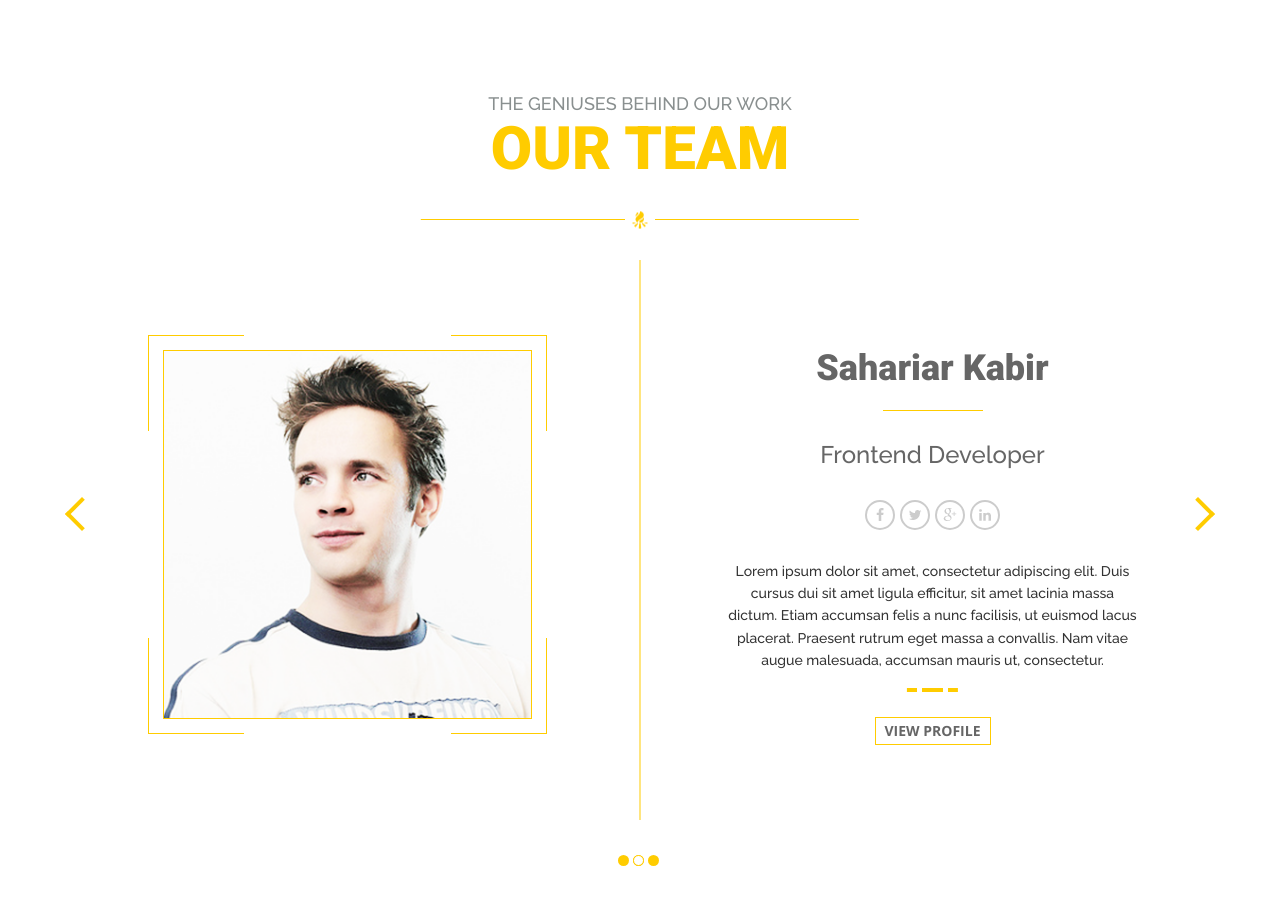
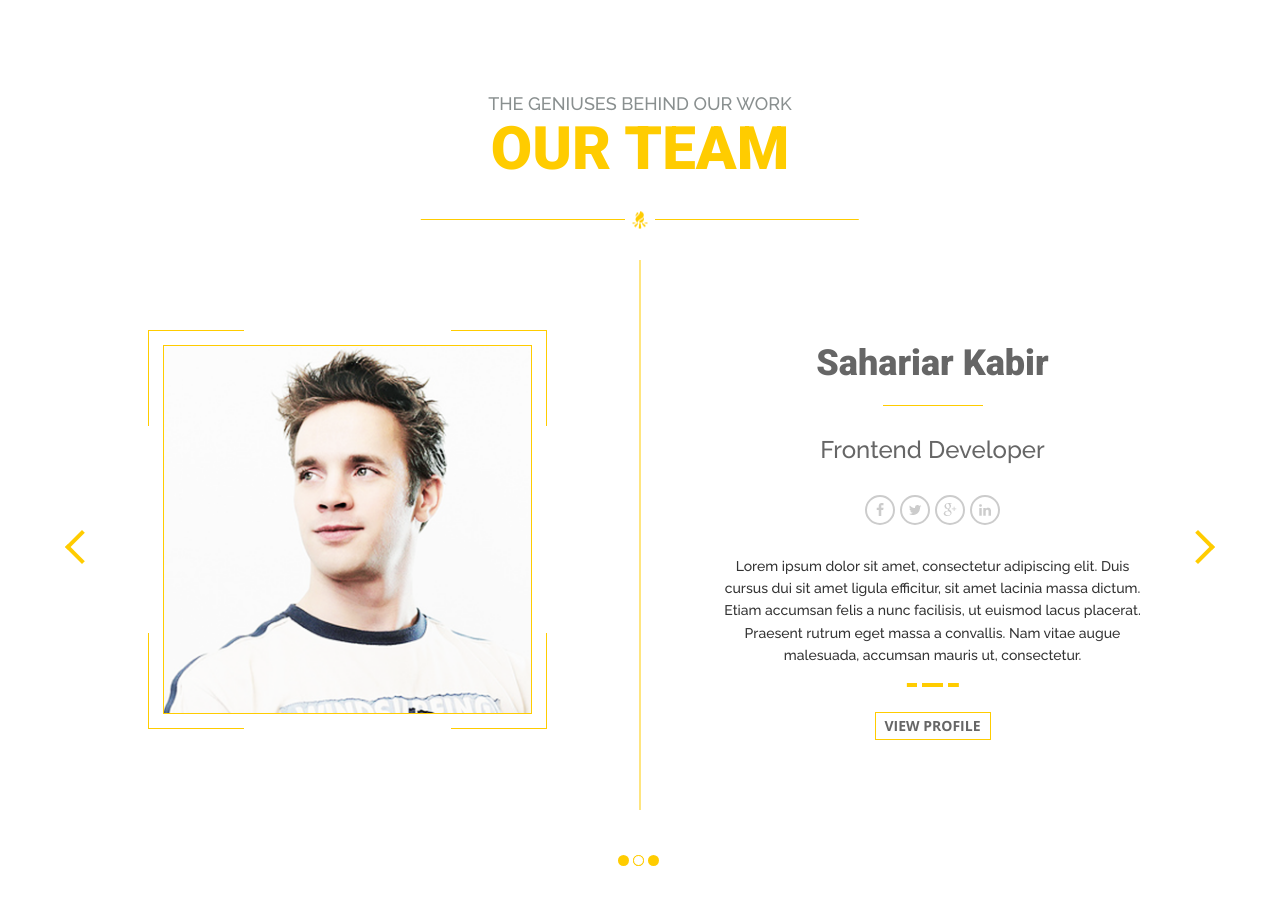
Before and after one commit to serilen/our-team, a plain HTML site: page index.html in a window 1280 px wide. Drawn offline with nearby package versions, Linux system fonts and the light colour scheme.

Commit message:
add user-card and slider__item

```diff
--- a/index.html
+++ b/index.html
@@ -27,20 +27,21 @@
 			<div class="slider">
 				<a class="slider__arrow slider__arrow--left">
 				</a>
+
+				<div class="slider__item">
+					<div class="user-card">
 						<div class="row">
 							<div class="col-6">
-						<div class="slider__item">
-							<div class="wrap-img">
-								<img class="slider__img img-responsive" src="image/foto-sahariar-kabir.png" alt="photo Sahariar Kabir">
+								<div class="user-card__wrap-img">
+									<img class="user-card__img img-responsive" src="image/foto-sahariar-kabir.png" alt="photo Sahariar Kabir">
 								</div>
 							</div> <!--end col-6-->
-					</div>
+
 							<div class="col-6">
-						<div class="slider__item">
-							<div class="slider__info">
-								<h2 class="slider__title title">Sahariar Kabir</h2>
-								<p class="slider__subtitle">Frontend Developer</p>
-								<ul class="socials-list slider__socials-list">
+								<div class="user-card__info">
+									<h2 class="user-card__title title">Sahariar Kabir</h2>
+									<p class="user-card__subtitle">Frontend Developer</p>
+									<ul class="socials-list user-card__socials-list">
 										<li class="socials-list__item">
 											<a class="socials-list__link" href="https://facebook.com" target="_blank" rel="noopener noreferrer">
 												<img src="image/facebook-icon.png" alt="facebook icon">
@@ -63,16 +64,20 @@
 										</li>
 									</ul>
 
-								<p class="slider__descr">Lorem ipsum dolor sit amet, consectetur adipiscing elit. Duis cursus dui sit amet ligula efficitur, sit amet lacinia massa dictum. Etiam accumsan felis a nunc facilisis, ut euismod lacus placerat. Praesent rutrum eget massa a convallis. Nam vitae augue malesuada, accumsan mauris ut, consectetur.</p>
+									<p class="user-card__descr">Lorem ipsum dolor sit amet, consectetur adipiscing elit. Duis cursus dui sit amet ligula efficitur, sit amet lacinia massa dictum. Etiam accumsan felis a nunc facilisis, ut euismod lacus placerat. Praesent rutrum eget massa a convallis. Nam vitae augue malesuada, accumsan mauris ut, consectetur.</p>
 
 									<button type="button" class="btn">View profile</button>
 								</div>
 							</div>  <!--end col-6-->
+						</div> <!--end row-->
 					</div>
+				</div>
+
 				<a class="slider__arrow slider__arrow--right">
 				</a>
-				</div>  <!--end row-->
 			</div>
+
+
 
 			<ul class="dots">
 				<li class="dots__item">
--- a/scss/style.scss
+++ b/scss/style.scss
@@ -67,7 +67,7 @@ a, button {
 
 .header {
 	padding-top: 90px;
-	margin-bottom: 40px;
+
 	&__slogan {
 		color: #898f8f;
 		text-transform: uppercase;
@@ -134,19 +134,6 @@ a, button {
 	}
 }
 
-.wrap-img {
-	padding: 15px;
-	width: (418 / 582) *100%;
-	height: auto;
-	top: 20px;
-	@include push--auto;
-	background: linear-gradient(to right, $color-main-decoration 0%, $color-main-decoration 24%, transparent 24%, transparent 76%, $color-main-decoration 76%, $color-main-decoration 100%), linear-gradient(to right, $color-main-decoration 0%, $color-main-decoration 24%, transparent 24%, transparent 76%, $color-main-decoration 76%, $color-main-decoration 100%), linear-gradient(to bottom, $color-main-decoration 0%, $color-main-decoration 24%, transparent 24%, transparent 76%, $color-main-decoration 76%, $color-main-decoration 100%),
-	linear-gradient(to bottom, $color-main-decoration 0%, $color-main-decoration 24%, transparent 24%, transparent 76%, $color-main-decoration 76%, $color-main-decoration 100%);
-	background-size: 100% 1px, 100% 1px, 1px 100%, 1px 100%;
-	background-position: 0 0, 0 100%, 0 0, 100% 0;
-	background-repeat: no-repeat;
-}
-
 .section-main {
 	padding-bottom: 75px;
 
@@ -154,18 +141,66 @@ a, button {
 
 .slider {
 	position: relative;
-	padding-top: 75px;
+	margin-bottom: 45px;
+
+	&__item {
+
+
+	}
+
+	&__arrow {
+		@include pseudo;
+		cursor: pointer;
+		width: 24px;
+		height: 24px;
+		border-top: 4px solid $color-main-decoration;
+		border-right: 4px solid $color-main-decoration;
+		top: 50%;
+		z-index: 2;
+
+		&--left {
+			transform: rotate(-135deg);
+			left: 0;
+		}
+
+		&--right {
+			transform: rotate(45deg);
+			right: 0;
+		}
+
+		&:hover {
+			border-color: #000;
+		}
+	}
+}
+
+
+.user-card {
+	position: relative;
 	text-align: center;
-	margin-bottom: 110px;
+	padding: 70px 0;
 
 	&:after {
 		@include pseudo;
 		width: 1px;
-		height: 560px;
+		height: 100%;
 		background-color: $color-main-decoration;
 		top: 0;
 		left: 50%;
 		transform: translateX(-50%);
+	}
+
+	&__wrap-img {
+		padding: 15px;
+		width: (418 / 582) *100%;
+		height: auto;
+		top: 20px;
+		@include push--auto;
+		background: linear-gradient(to right, $color-main-decoration 0%, $color-main-decoration 24%, transparent 24%, transparent 76%, $color-main-decoration 76%, $color-main-decoration 100%), linear-gradient(to right, $color-main-decoration 0%, $color-main-decoration 24%, transparent 24%, transparent 76%, $color-main-decoration 76%, $color-main-decoration 100%), linear-gradient(to bottom, $color-main-decoration 0%, $color-main-decoration 24%, transparent 24%, transparent 76%, $color-main-decoration 76%, $color-main-decoration 100%),
+		linear-gradient(to bottom, $color-main-decoration 0%, $color-main-decoration 24%, transparent 24%, transparent 76%, $color-main-decoration 76%, $color-main-decoration 100%);
+		background-size: 100% 1px, 100% 1px, 1px 100%, 1px 100%;
+		background-position: 0 0, 0 100%, 0 0, 100% 0;
+		background-repeat: no-repeat;
 	}
 
 	&__img {
@@ -175,6 +210,8 @@ a, button {
 
 	&__info {
 		padding-top: 15px;
+		max-width: 77%;
+		margin: auto;
 	}
 
 	&__title {
@@ -206,7 +243,6 @@ a, button {
 
 	&__descr {
 		position: relative;
-		max-width: (425 / 575) *100%;
 		@include push--auto;
 		padding-bottom: 20px;
 		margin-bottom: 25px;
@@ -224,29 +260,6 @@ a, button {
 
 	}
 
-	&__arrow {
-		@include pseudo;
-		cursor: pointer;
-		width: 24px;
-		height: 24px;
-		border-top: 4px solid $color-main-decoration;
-		border-right: 4px solid $color-main-decoration;
-		top: 50%;
-
-		&--left {
-			transform: rotate(-135deg);
-			left: 0;
-		}
-
-		&--right {
-			transform: rotate(45deg);
-			right: 0;
-		}
-
-		&:hover {
-			border-color: #000;
-		}
-	}
 }
 
 .socials-list {
```
Also changed, not shown: css/style-dist.css, css/style.css. Lines whose indentation alone changed are shown as unchanged.
